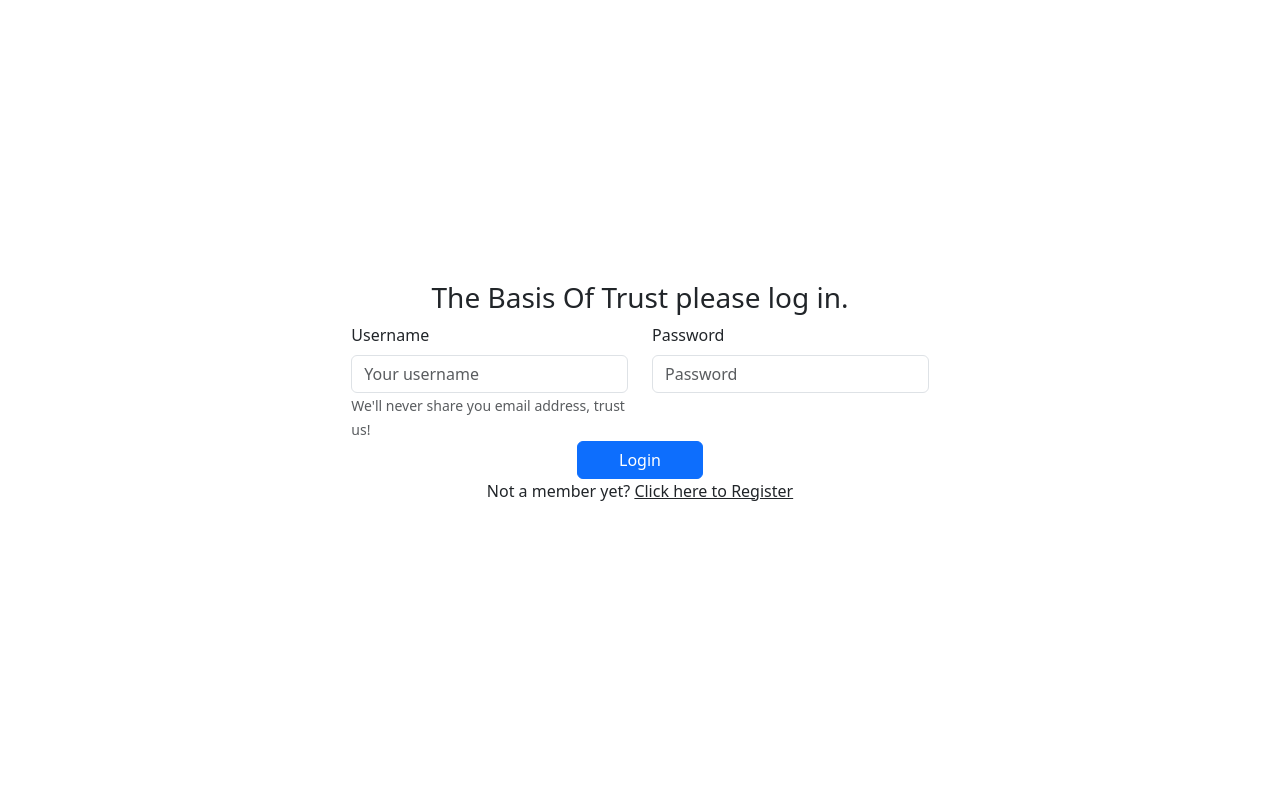
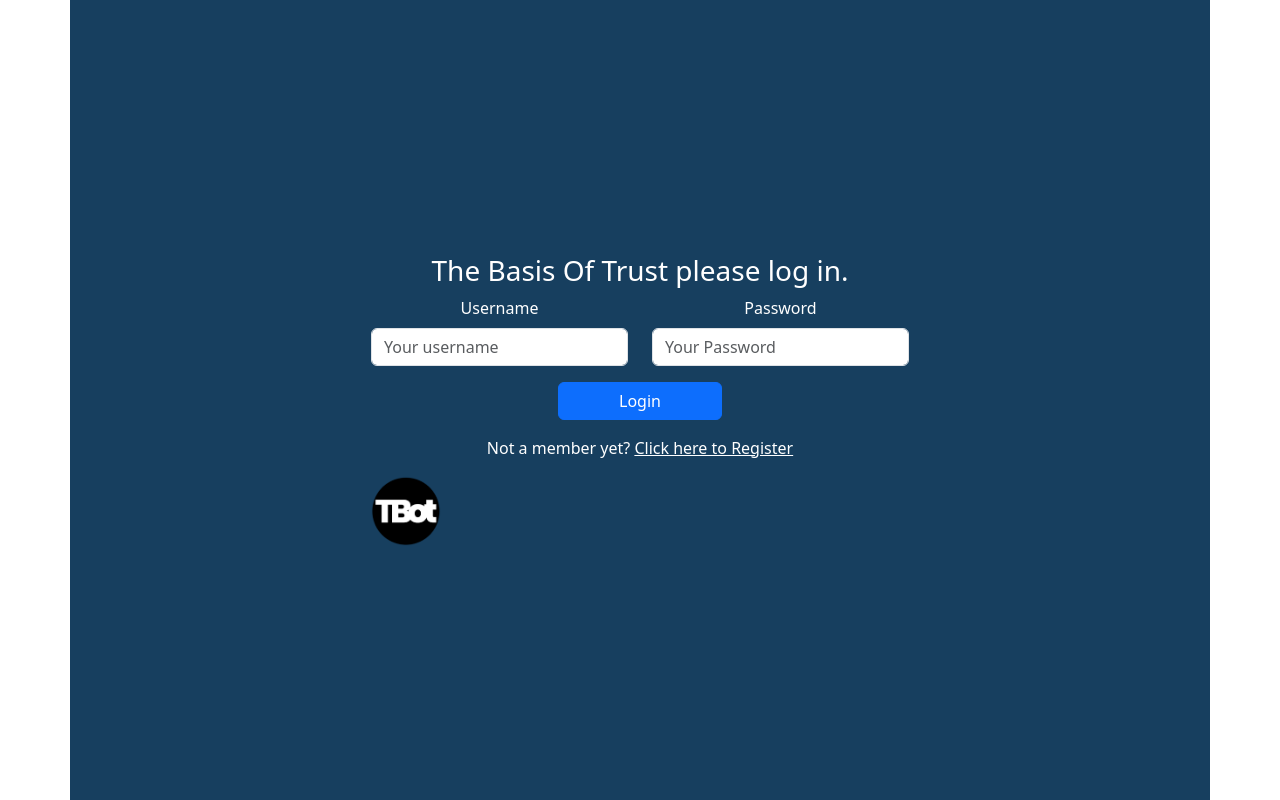
Before and after one commit to GaborToth22/TheBasisOfTrust, a React (Vite) app in the folder TBOTFrontend/: page /login in a window 1280 px wide. Built offline with nearby package versions, Linux system fonts and the light colour scheme.

Commit message:
feat: add css to LoginPage

```diff
--- a/TBOTFrontend/src/App.css
+++ /dev/null
@@ -1,3 +0,0 @@
-#root {
-  min-height: 100vh;
-}
--- a/TBOTFrontend/src/Pages/LoginPage.jsx
+++ b/TBOTFrontend/src/Pages/LoginPage.jsx
@@ -47,7 +47,7 @@ function LoginPage({loggedUser, setLoggedUser}){
     };
 
     return (
-         <Container className='d-flex justify-content-center align-items-center' style={{ minHeight: '100vh' }}>
+         <Container className='d-flex justify-content-center align-items-center custom-container text-white' style={{ minHeight: '100vh' }}>
             {loggedUser ? (
                 // Show only when user is logged in
                 <>
@@ -66,26 +66,23 @@ function LoginPage({loggedUser, setLoggedUser}){
                             <h3>The Basis Of Trust please log in.</h3>
                         </Col>
                     </Row>
-                    <Row className='justify-content-center'>
+                    <Row className='justify-content-center text-center'>
                         <Col xs={10} md={6} lg={6}>
                         <FormGroup>
                             <FormLabel>Username</FormLabel>
                             <Form.Control type="text" placeholder="Your username" value={username} onChange={(e) => setUsername(e.target.value)}/>
-                            <Form.Text className='text-muted'>
-                                We'll never share you email address, trust us!
-                            </Form.Text>
                         </FormGroup>
                         </Col>
                         <Col xs={10} md={6} lg={6}>
                         <FormGroup>
                             <FormLabel>Password</FormLabel>
-                            <Form.Control type="password" placeholder="Password" value={password} onChange={(e) => setPassword(e.target.value)}/>
+                            <Form.Control type="password" placeholder="Your Password" value={password} onChange={(e) => setPassword(e.target.value)}/>
                         </FormGroup>
                         </Col>
                     </Row>
                     <Row className='justify-content-center'>
-                        <Col xs={10} md={4} lg={3}>
-                            <Button variant='primary' type='submit' onClick={handleLoginSubmit} className='w-100'>Login</Button>
+                        <Col xs={4} md={4} lg={4}>
+                            <Button variant='primary' type='submit' onClick={handleLoginSubmit} className='w-100 mb-3 mt-3'>Login</Button>
                         </Col>
                     </Row>
                     <Row className='justify-content-center text-center'>
@@ -93,8 +90,7 @@ function LoginPage({loggedUser, setLoggedUser}){
                             <p>Not a member yet? <span onClick={handleRegisterClick} style={{ textDecoration: "underline", cursor: "pointer" }}>Click here to Register</span></p>
                         </Col>
                     </Row>
-
-
+                    <img src='/src/Images/TBOT.png' alt='TBOTimg' className='tbot-image'/>
 
                     {showRegistration && <RegistrationForm setShowRegistration={setShowRegistration} />}
                 </Form>
--- a/TBOTFrontend/src/index.css
+++ b/TBOTFrontend/src/index.css
@@ -1,3 +1,16 @@
 :root {
   min-height: 100vh;
 }
+
+.tbot-image {
+  width: 70px;
+  height: 70px;
+}
+
+.custom-container {
+  background-color: #173f5f; /* Sötétkék háttérszín */
+}
+
+.text-white {
+  color: white; /* Fehér szöveg */
+}
```
